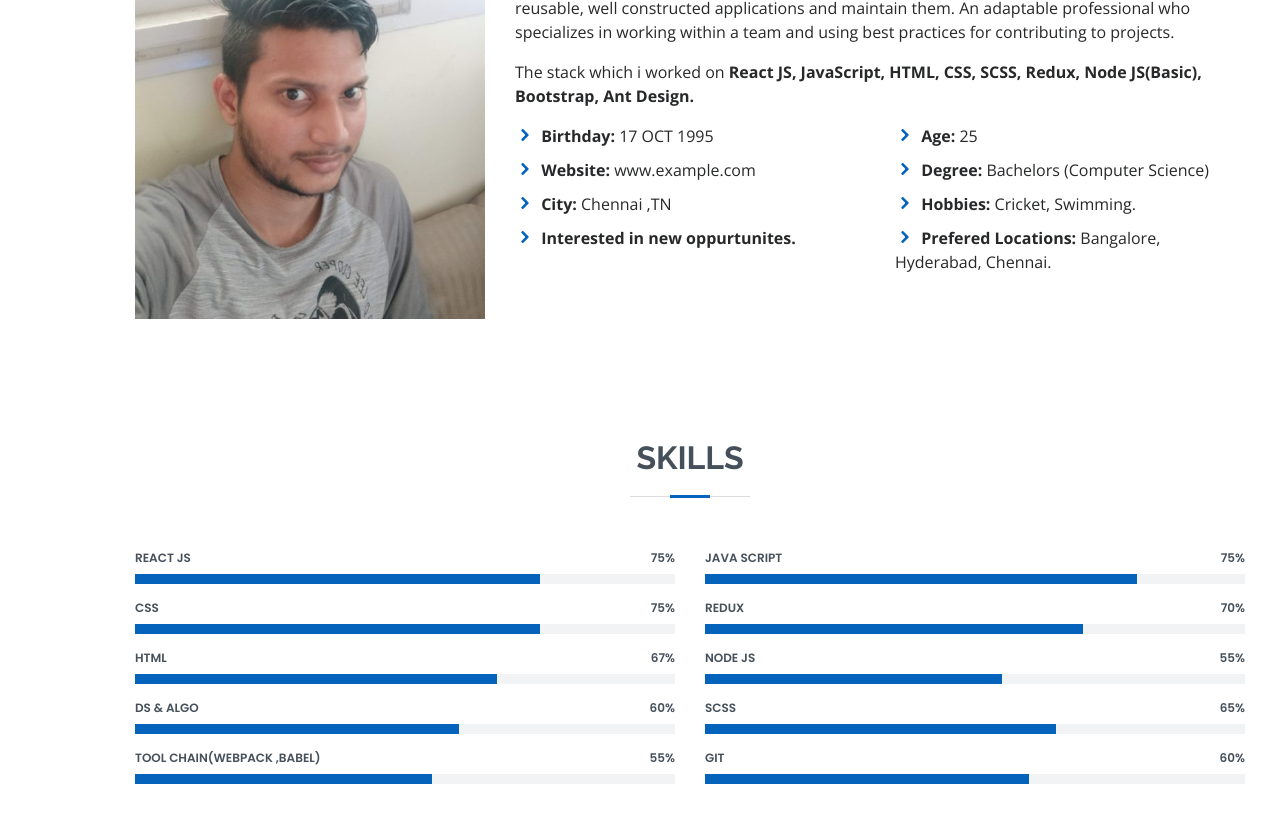
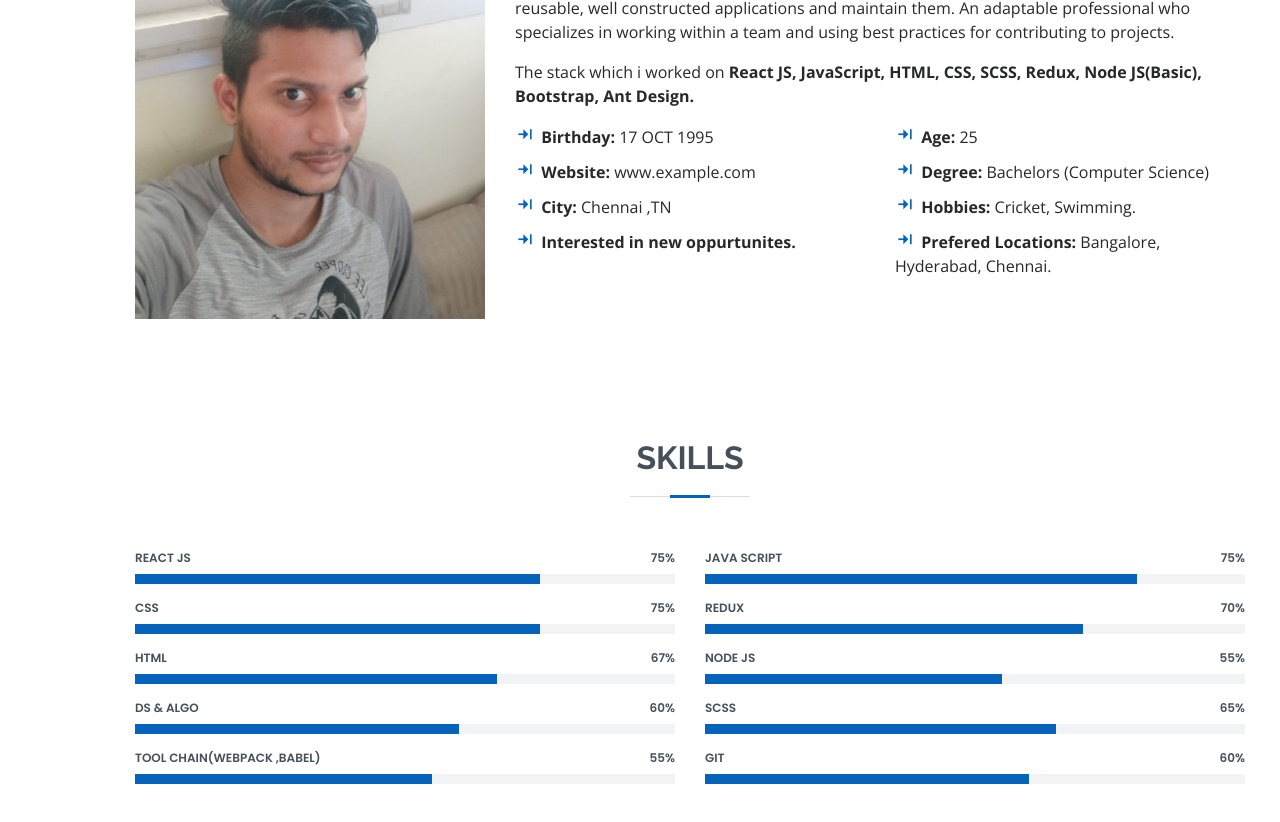
Before and after one commit to saiteja2145/portfolio, a plain HTML site: page index.html in a window 1280 px wide. Shown: the part 1060-1882 px from the top of the page. Drawn offline with nearby package versions, Linux system fonts and the light colour scheme.

Commit message:
Reduce Size

```diff
--- a/index.html
+++ b/index.html
@@ -22,7 +22,6 @@
       href="assets/vendor/bootstrap/css/bootstrap.min.css"
       rel="stylesheet"
     />
-    <link href="assets/vendor/icofont/icofont.min.css" rel="stylesheet" />
     <link href="assets/vendor/boxicons/css/boxicons.min.css" rel="stylesheet" />
     <link href="assets/vendor/venobox/venobox.css" rel="stylesheet" />
     <link
@@ -169,19 +168,19 @@
                 <div class="col-lg-6">
                   <ul>
                     <li>
-                      <i class="icofont-rounded-right"></i>
+                      <i class="bx bxs-arrow-to-right"></i>
                       <strong>Birthday:</strong> 17 OCT 1995
                     </li>
                     <li>
-                      <i class="icofont-rounded-right"></i>
+                      <i class="bx bxs-arrow-to-right"></i>
                       <strong>Website:</strong> www.example.com
                     </li>
                     <li>
-                      <i class="icofont-rounded-right"></i>
+                      <i class="bx bxs-arrow-to-right"></i>
                       <strong>City:</strong> Chennai ,TN
                     </li>
                     <li>
-                      <i class="icofont-rounded-right"></i>
+                      <i class="bx bxs-arrow-to-right"></i>
                       <strong>Interested in new oppurtunites.</strong>
                     </li>
                   </ul>
@@ -189,19 +188,19 @@
                 <div class="col-lg-6">
                   <ul>
                     <li>
-                      <i class="icofont-rounded-right"></i>
+                      <i class="bx bxs-arrow-to-right"></i>
                       <strong>Age:</strong> 25
                     </li>
                     <li>
-                      <i class="icofont-rounded-right"></i>
+                      <i class="bx bxs-arrow-to-right"></i>
                       <strong>Degree:</strong> Bachelors (Computer Science)
                     </li>
                     <li>
-                      <i class="icofont-rounded-right"></i>
+                      <i class="bx bxs-arrow-to-right"></i>
                       <strong>Hobbies:</strong> Cricket, Swimming.
                     </li>
                     <li>
-                      <i class="icofont-rounded-right"></i>
+                      <i class="bx bxs-arrow-to-right"></i>
                       <strong>Prefered Locations:</strong> Bangalore, Hyderabad,
                       Chennai.
                     </li>
```
